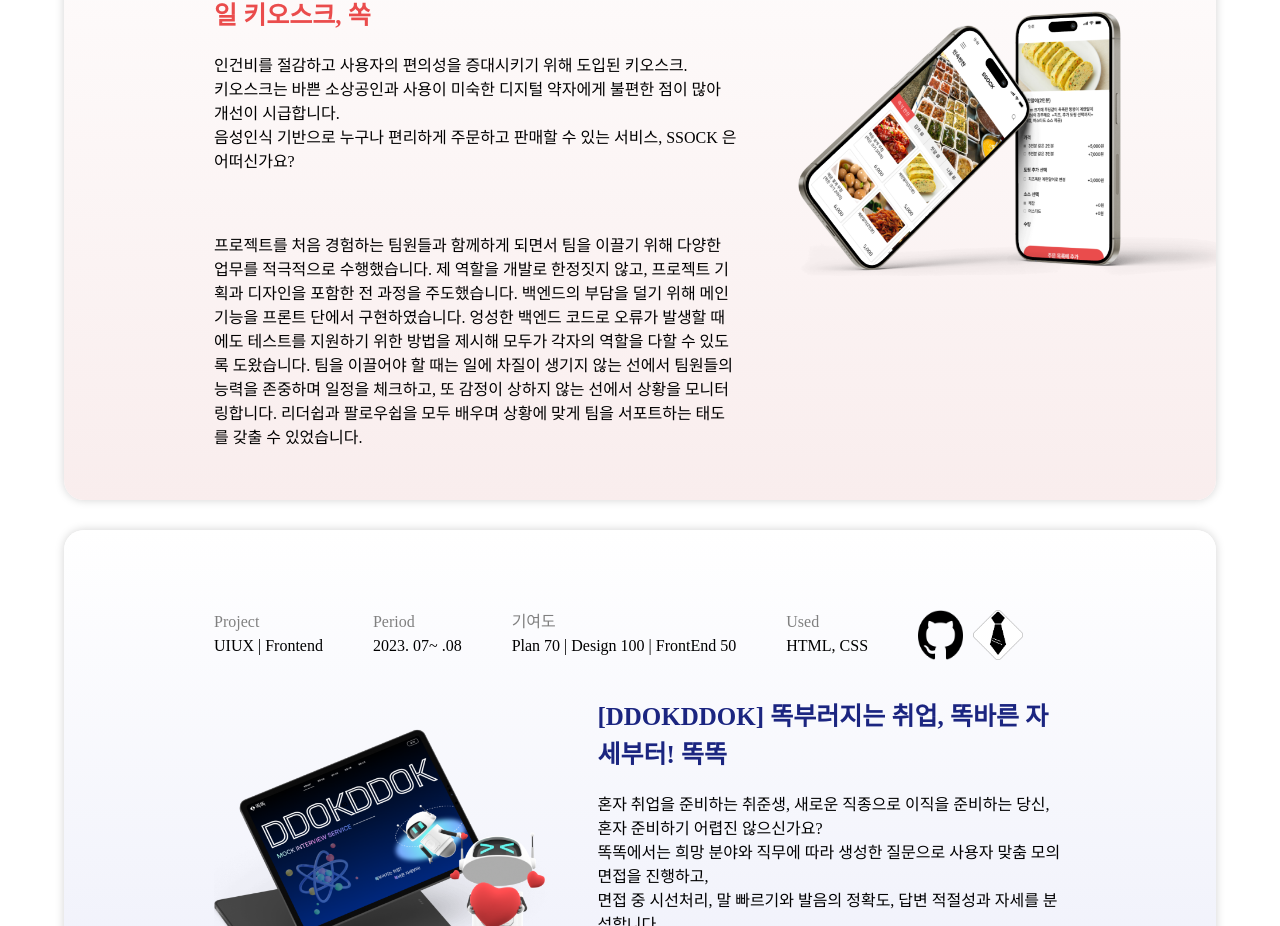
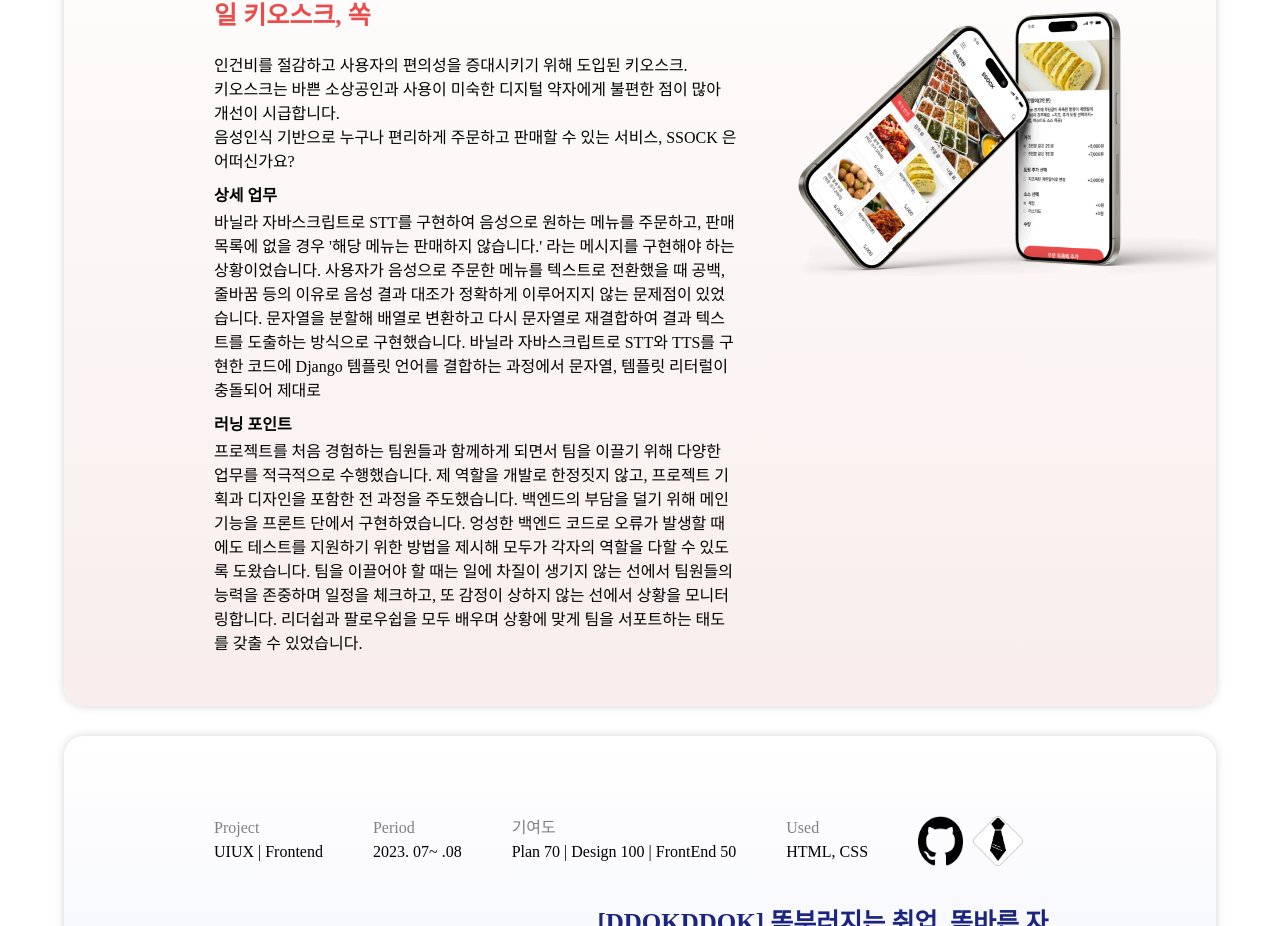
Before and after one commit to minibxx/MING, a React (Create React App) app: page /contact in a window 1280 px wide. Shown: the part 813-1739 px from the top of the page. Built offline with nearby package versions, Linux system fonts and the light colour scheme; a web font is replaced by a local one.

Commit message:
ssock 수정 중

```diff
--- a/src/component/portfolio/Ssock.jsx
+++ b/src/component/portfolio/Ssock.jsx
@@ -54,16 +54,24 @@ function Ssock() {
 				</div>
 			</div>
 			<Flex>
-			<div className='w-[55%]'>
+				<div className='w-[55%]'>
 					<div className='text-[#EA4C4C] font-bold text-[25px] mb-[20px]'>[SSOCK] 디지털 격차 해소를 위한 음성인식 모바일 키오스크, 쏙</div>
 					<div>인건비를 절감하고 사용자의 편의성을 증대시키기 위해 도입된 키오스크.</div>
 
 					<div>키오스크는 바쁜 소상공인과 사용이 미숙한 디지털 약자에게 불편한 점이 많아 개선이 시급합니다.</div>
-					<div className='mb-[60px]'>음성인식 기반으로 누구나 편리하게 주문하고 판매할 수 있는 서비스, SSOCK 은 어떠신가요?</div>
+					<div className='mb-[10px]'>음성인식 기반으로 누구나 편리하게 주문하고 판매할 수 있는 서비스, SSOCK 은 어떠신가요?</div>
+					<div className='font-bold mt-[10px] mb-[3px]'>상세 업무</div>
 					<div>
-					프로젝트를 처음 경험하는 팀원들과 함께하게 되면서 팀을 이끌기 위해 다양한 업무를 적극적으로 수행했습니다. 제 역할을 개발로 한정짓지 않고, 프로젝트 기획과 디자인을 포함한 전 과정을 주도했습니다. 백엔드의 부담을 덜기 위해 메인 기능을 프론트 단에서 구현하였습니다. 엉성한 백엔드 코드로 오류가 발생할 때에도 테스트를 지원하기 위한 방법을 제시해 모두가 각자의 역할을 다할 수 있도록 도왔습니다.
-					팀을 이끌어야 할 때는 일에 차질이 생기지 않는 선에서 팀원들의 능력을 존중하며 일정을 체크하고, 또 감정이 상하지 않는 선에서 상황을 모니터링합니다. 리더쉽과 팔로우쉽을 모두 배우며 상황에 맞게 팀을 서포트하는 태도를 갖출 수 있었습니다.</div>
-
+						바닐라 자바스크립트로 STT를 구현하여 음성으로 원하는 메뉴를 주문하고, 판매 목록에 없을 경우 '해당 메뉴는 판매하지 않습니다.' 라는 메시지를 구현해야 하는 상황이었습니다.
+						사용자가 음성으로 주문한 메뉴를 텍스트로 전환했을 때 공백, 줄바꿈 등의 이유로 음성 결과 대조가 정확하게 이루어지지 않는 문제점이 있었습니다. 문자열을 분할해 배열로 변환하고 다시 문자열로 재결합하여 결과 텍스트를 도출하는 방식으로 구현했습니다.
+					바닐라 자바스크립트로 STT와 TTS를 구현한 코드에 Django 템플릿 언어를 결합하는 과정에서 문자열, 템플릿 리터럴이 충돌되어 제대로
+					</div>
+					<div></div>
+					<div className='font-bold mt-[10px] mb-[3px]'>러닝 포인트</div>
+					<div>
+						프로젝트를 처음 경험하는 팀원들과 함께하게 되면서 팀을 이끌기 위해 다양한 업무를 적극적으로 수행했습니다. 제 역할을 개발로 한정짓지 않고, 프로젝트 기획과 디자인을 포함한 전 과정을 주도했습니다. 백엔드의 부담을 덜기 위해 메인 기능을 프론트 단에서 구현하였습니다. 엉성한 백엔드 코드로 오류가 발생할 때에도 테스트를 지원하기 위한 방법을 제시해 모두가 각자의 역할을 다할 수 있도록 도왔습니다.
+						팀을 이끌어야 할 때는 일에 차질이 생기지 않는 선에서 팀원들의 능력을 존중하며 일정을 체크하고, 또 감정이 상하지 않는 선에서 상황을 모니터링합니다. 리더쉽과 팔로우쉽을 모두 배우며 상황에 맞게 팀을 서포트하는 태도를 갖출 수 있었습니다.</div>
+					<div></div>
 				</div>
 
 				<Img>
```
